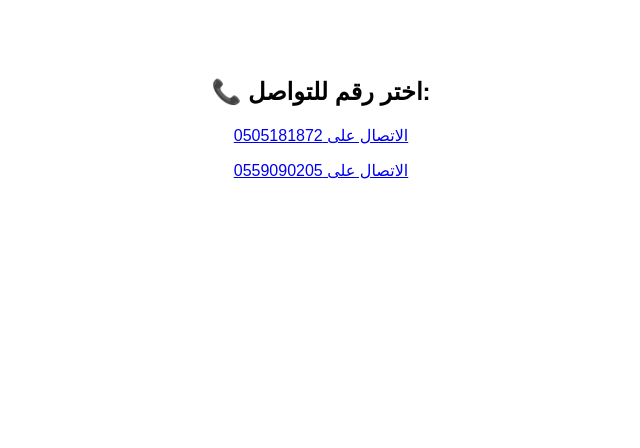
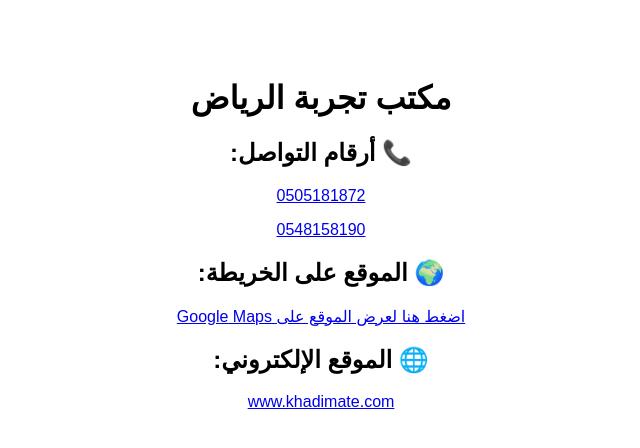
Before and after one commit to mahmoud-ashraf-dev/contact-1, a plain HTML site: page index.html in a window 1280 px wide. Shown: the whole page, without its empty margins (319-959 px from the left). Drawn offline with Linux system fonts and the light colour scheme.

Commit message:
Update index.html

```diff
--- a/index.html
+++ b/index.html
@@ -4,9 +4,25 @@
   <meta charset="UTF-8">
   <title>مكتب تجربة الرياض</title>
 </head>
-<body style="font-family: sans-serif; text-align: center; padding-top: 50px;">
-  <h2>📞 اختر رقم للتواصل:</h2>
-  <p><a href="tel:0505181872">الاتصال على 0505181872</a></p>
-  <p><a href="tel:0559090205">الاتصال على 0559090205</a></p>
+<body style="font-family: sans-serif; text-align: center; padding: 50px; direction: rtl;">
+  <h1>مكتب تجربة الرياض</h1>
+
+  <h2>📞 أرقام التواصل:</h2>
+  <p><a href="tel:0505181872">0505181872</a></p>
+  <p><a href="tel:0548158190">0548158190</a></p>
+
+  <h2>🌍 الموقع على الخريطة:</h2>
+  <p>
+    <a href="https://maps.app.goo.gl/5cXQ63Xc1jFFW9rA9" target="_blank">
+      اضغط هنا لعرض الموقع على Google Maps
+    </a>
+  </p>
+
+  <h2>🌐 الموقع الإلكتروني:</h2>
+  <p>
+    <a href="https://www.khadimate.com" target="_blank">
+      www.khadimate.com
+    </a>
+  </p>
 </body>
 </html>
```
